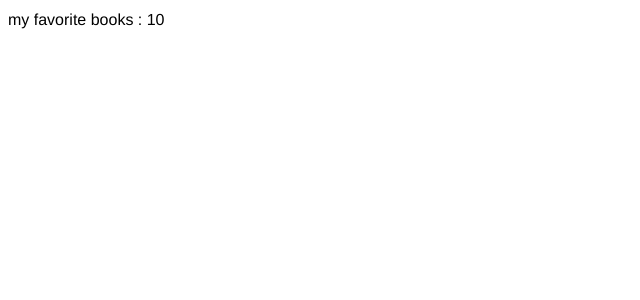
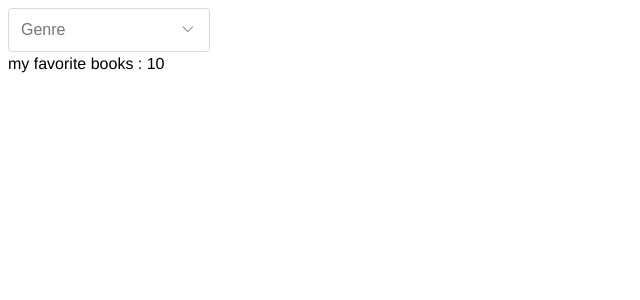
Before and after one commit to github-mathieu-salles/my-favorite-books, a React (Vite) app: page / in a window 1280 px wide. Shown: the top 300 px of the page, without its empty margins (0-640 px from the left). Built offline with nearby package versions, Linux system fonts and the light colour scheme.

Commit message:
feat(my-favorite-books): add searchSelect component

```diff
--- a/src/App.jsx
+++ b/src/App.jsx
@@ -1,12 +1,14 @@
 import {useMyFavoriteBooks} from "./hooks/useMyFavoriteBooks.js";
 import {LoadingIndicator} from "./components/loadingIndicator/loadingIndicator.jsx";
+import {SearchSelect} from "./_designSystem/searchSelect/searchSelect.jsx";
 
 export const App = () => {
-  const { books, isLoading } = useMyFavoriteBooks()
+  const { state: {books, genreOptions, isLoading}, selectedGenre, setSelectedGenre } = useMyFavoriteBooks()
 
   return (
     <>
       <LoadingIndicator isLoading={isLoading} />
+      <SearchSelect options={genreOptions} value={selectedGenre} onChange={setSelectedGenre} placeholder="Genre" />
       <p>my favorite books : {books.length}</p>
     </>
   )
--- /dev/null
+++ b/src/_designSystem/searchSelect/searchSelect.jsx
@@ -0,0 +1,82 @@
+import {useEffect, useState} from "react";
+
+import './searchSelect.scss';
+import clearIcon from "./assets/_ClearIcon.png";
+import rightIcon from "./assets/_RightIcon.png";
+
+const capitalize = (string) => {
+  if (!string) return ''
+  return string.charAt(0).toUpperCase() + string.slice(1);
+}
+
+export const SearchSelect = ({ options, value, onChange, placeholder }) => {
+  const [isDropdownOpen, setIsDropdownOpen] = useState(false)
+  const [inputValue, setInputValue] = useState('')
+
+  const handleClick = (option) => {
+    onChange(option)
+    setInputValue('')
+    setIsDropdownOpen(false)
+  }
+
+  const handleInputChange = (e) => {
+    if (value) return
+    setInputValue(e.target.value)
+  }
+
+  useEffect(() => {
+    const handleOutsideClick = (e) => {
+      if (e.target.closest('.SearchSelect-container') === null) {
+        setIsDropdownOpen(false)
+      }
+    }
+
+    const handleEscape = (e) => {
+      if (e.key === 'Escape') {
+        setIsDropdownOpen(false)
+      }
+    }
+
+    document.addEventListener('click', handleOutsideClick)
+    document.addEventListener('keyup', handleEscape)
+    return () => {
+      document.removeEventListener('click', handleOutsideClick)
+      document.addEventListener('keyup', handleEscape)
+    }
+  }, []);
+
+  const filteredOptions = options.filter(option => option.toLowerCase().startsWith(inputValue.toLowerCase()))
+
+  return (
+    <div className={`SearchSelect-container ${isDropdownOpen ? 'SearchSelect-container--open' : ''}`}>
+      <input
+        placeholder={placeholder}
+        type="text"
+        value={capitalize(value) || inputValue}
+        onFocus={() => setIsDropdownOpen(!value)}
+        onChange={handleInputChange}
+      />
+      <div className="SearchSelect-input-suffix">
+        {Boolean(value)
+          ? <img src={clearIcon} className="pointer" alt="clear value" width={20} height={20} onClick={() => handleClick(null)}/>
+          : <img src={rightIcon} className="invisible-suffix" alt="" width={20} height={20} onClick={() => setIsDropdownOpen(true)}/>
+        }
+      </div>
+
+      {isDropdownOpen && (
+        <div className="SearchSelect-dropdrown-container">
+          <ul>
+            {filteredOptions.map(option => (
+              <li
+                key={option}
+                onClick={() => handleClick(option)}
+              >
+                  {capitalize(option)}
+              </li>
+            ))}
+          </ul>
+        </div>
+      )}
+    </div>
+  )
+}
--- /dev/null
+++ b/src/_designSystem/searchSelect/searchSelect.scss
@@ -0,0 +1,49 @@
+.SearchSelect {
+  &-container {
+    display: inline-block;
+    position: relative;
+
+    input {
+      border: 1px solid #D9D9D9;
+      border-radius: 4px;
+      height: 26px;
+      width: 176px
+    }
+
+    &--open input {
+      border-color: #2BB24C;
+    }
+  }
+
+  &-input-suffix {
+    position: absolute;
+    right: 12px;
+    top: 11px;
+
+    .pointer {
+      cursor: pointer;
+    }
+
+    .invisible-suffix {
+      cursor: text;
+    }
+  }
+
+  &-dropdrown-container {
+    background-color: white;
+    border-radius: 4px;
+    box-shadow: 0 1px 2px 0 #00000061;
+    max-height: 270px;
+    overflow-y: auto;
+    position: absolute;
+    width: 200px;
+
+    li {
+      padding: 6px 8px;
+
+      &:hover {
+        background-color: #EFEFEF;
+      }
+    }
+  }
+}
--- a/src/hooks/useMyFavoriteBooks.js
+++ b/src/hooks/useMyFavoriteBooks.js
@@ -10,6 +10,7 @@ export const useMyFavoriteBooks = () => {
     genreOptions: [],
     isLoading: false,
   });
+  const [selectedGenre, setSelectedGenre] = useState(null)
 
   useEffect(() => {
     setState((values) => { return {
@@ -18,6 +19,7 @@ export const useMyFavoriteBooks = () => {
     }})
 
     booksServer.askListBooks().then(({books, genreOptions}) => {
+      genreOptions.sort((a, b) => a.localeCompare(b))
       setState({
         books,
         genreOptions,
@@ -26,5 +28,5 @@ export const useMyFavoriteBooks = () => {
     })
   }, []);
 
-  return state
+  return { state, selectedGenre, setSelectedGenre }
 }
--- a/src/index.scss
+++ b/src/index.scss
@@ -1,10 +1,24 @@
 :root {
   font-family: Helvetica, Arial, Inter, system-ui, Avenir, sans-serif;
+  font-size: 16px;
+  font-weight: 400;
   line-height: 1.5;
-  font-weight: 400;
-  font-size: 16px;
 
   p {
     margin: 0;
   }
+
+  ul {
+    list-style: none;
+    margin: 0;
+    padding: 0;
+  }
+
+  input {
+    font-size: 1rem;
+    padding: 8px 12px;
+    &:focus-visible {
+      outline: none;
+    }
+  }
 }
```
Also changed, not shown: src/_designSystem/searchSelect/assets/_ClearIcon.png (added), src/_designSystem/searchSelect/assets/_RightIcon.png (added).
